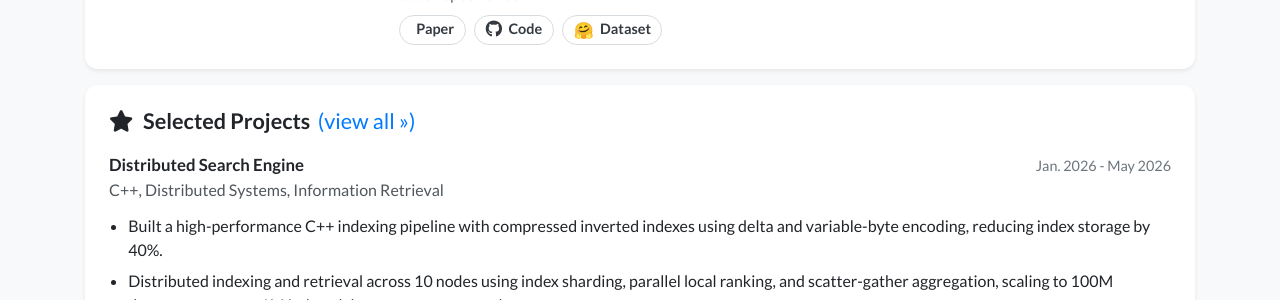
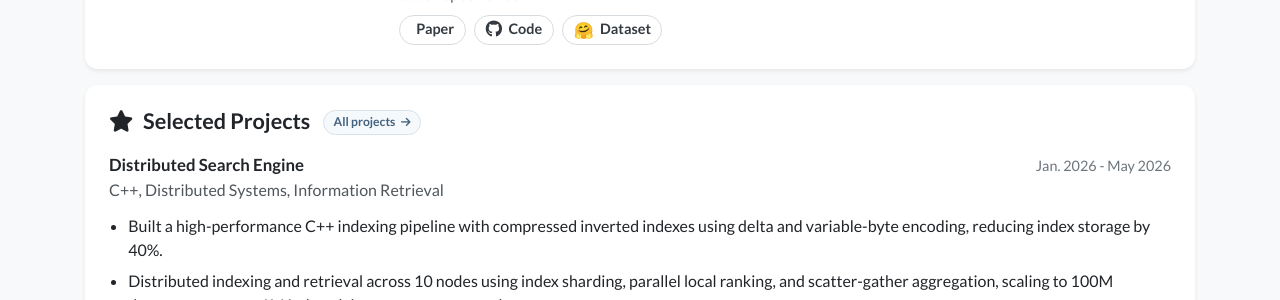
Before and after one commit to yiliazhuxyxy/yiliazhuxyxy.github.io, a Jekyll site: the page built from index_layout2.html, in a window 1280 px wide and 1400 px high, scrolled down 1313 px. Shown: the part 415-715 px from the top of the window. Built offline with Jekyll 4.4.1, drawn with Linux system fonts in a browser that asks for light colours; nearby versions of some CDN libraries; a style sheet for code colours, icons or effects is not loaded.

Commit message:
Refine all-projects navigation link

```diff
--- a/_includes/widgets/project_list_card.html
+++ b/_includes/widgets/project_list_card.html
@@ -6,7 +6,7 @@
                     <h3 class="section-title mb-0{% if include.show_more %} section-title-with-link{% endif %}">
                         {% if include.show_more %}<i class="fas fa-star section-title-icon" aria-hidden="true"></i>{% endif %}
                         {{ include.title | default: "Projects" }}{% if include.show_more %}
-                        <a class="view-all-inline" href="{{ '/projects' | relative_url }}" aria-label="View all projects">(view all <span aria-hidden="true">&raquo;</span>)</a>{% endif %}
+                        <a class="view-all-inline" href="{{ '/projects' | relative_url }}" aria-label="View all projects"><span>All projects</span><i class="fas fa-arrow-right" aria-hidden="true"></i></a>{% endif %}
                     </h3>
                 </div>
                 {% if include.selected_only %}
--- a/_layouts/default.html
+++ b/_layouts/default.html
@@ -14,7 +14,7 @@
     <link rel="preconnect" href="https://fonts.gstatic.com" crossorigin>
     <link href="https://fonts.googleapis.com/css2?family=Lato:ital,wght@0,300;0,400;0,700;0,900;1,300;1,400;1,700;1,900&family=Fira+Sans:ital,wght@0,100;0,200;0,300;0,400;0,500;0,600;0,700;0,800;0,900;1,100;1,200;1,300;1,400;1,500;1,600;1,700;1,800;1,900&family=Source+Code+Pro:ital,wght@0,200..900;1,200..900&display=swap" rel="stylesheet">
     <link rel="stylesheet" href="https://cdn.jsdelivr.net/npm/katex@0.16.11/dist/katex.min.css" integrity="sha384-nB0miv6/jRmo5UMMR1wu3Gz6NLsoTkbqJghGIsx//Rlm+ZU03BU6SQNC66uf4l5+" crossorigin="anonymous">
-    <link rel="stylesheet" href="{{ '/assets/css/global.css' | relative_url }}?v=20260906-9">
+    <link rel="stylesheet" href="{{ '/assets/css/global.css' | relative_url }}?v=20260906-10">
 </head>
 <body class="bg-light" {{ page.body_attr }}>
     {% include navbar.html %}
--- a/assets/css/global.css
+++ b/assets/css/global.css
@@ -110,15 +110,34 @@ div.lazy {
 }
 
 .view-all-inline {
-    display: inline;
-    margin-left: 0.2rem;
-    font-weight: 400;
+    display: inline-flex;
+    align-items: center;
+    gap: 0.35rem;
+    margin-left: 0.55rem;
+    padding: 0.24rem 0.58rem;
+    border: 1px solid #d8e2eb;
+    border-radius: 999px;
+    background: #f6f9fc;
+    color: #42627e;
+    font-size: 0.76rem;
+    font-weight: 600;
+    line-height: 1.2;
+    vertical-align: 0.16rem;
     white-space: nowrap;
+    transition: color 0.2s ease, border-color 0.2s ease, background-color 0.2s ease, transform 0.2s ease;
 }
 
 .view-all-inline:hover,
 .view-all-inline:focus {
-    text-decoration: underline;
+    border-color: var(--global-theme-color);
+    background: #eef6fc;
+    color: var(--global-theme-color);
+    text-decoration: none;
+    transform: translateX(1px);
+}
+
+.view-all-inline i {
+    font-size: 0.68rem;
 }
 
 .timeline-item {
```
